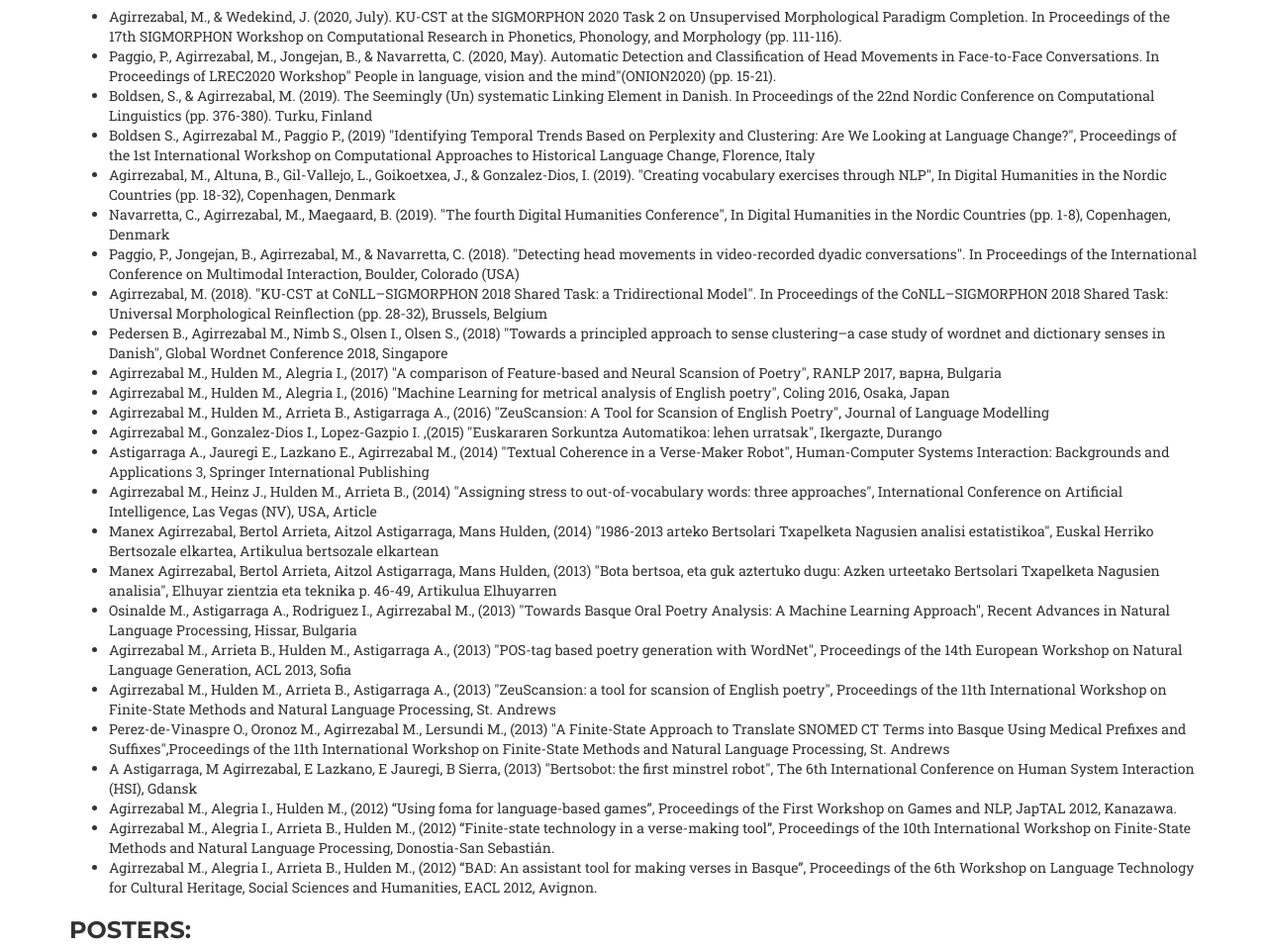
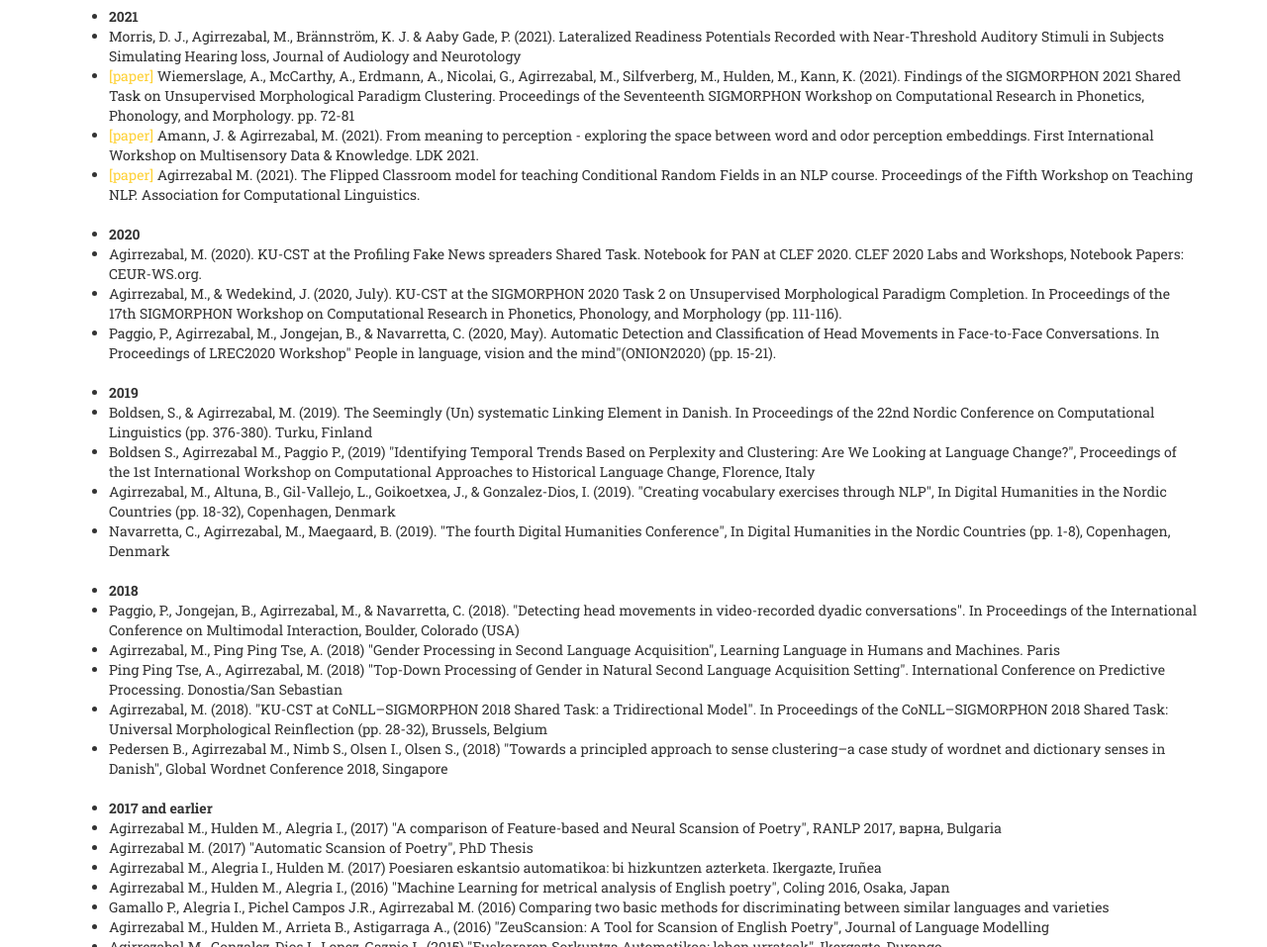
Before and after one commit to manexagirrezabal/manexagirrezabal.github.io, a plain HTML site: page research.html in a window 1280 px wide. Shown: the part 307-1264 px from the top of the page at 99% size. Drawn offline with nearby package versions, Linux system fonts and the light colour scheme; a web font is replaced by a local one.

Commit message:
Added missing research.

```diff
--- a/research.html
+++ b/research.html
@@ -84,17 +84,37 @@
 
                         <h3 class="section-heading">Publications:</h3>
                         <ul>
+<li><b>2021</b></li>
+<li>Morris, D. J., Agirrezabal, M., Brännström, K. J. & Aaby Gade, P. (2021). Lateralized Readiness Potentials Recorded with Near-Threshold Auditory Stimuli in Subjects Simulating Hearing loss, Journal of Audiology and Neurotology</li>
+<li><a href="https://aclanthology.org/2021.sigmorphon-1.8/" target="_blank">[paper]</a> Wiemerslage, A., McCarthy, A., Erdmann, A., Nicolai, G., Agirrezabal, M., Silfverberg, M., Hulden, M., Kann, K. (2021). Findings of the SIGMORPHON 2021 Shared Task on Unsupervised Morphological Paradigm Clustering. Proceedings of the Seventeenth SIGMORPHON Workshop on Computational Research
+in Phonetics, Phonology, and Morphology. pp. 72-81</li>
+<li><a href="https://raw.githubusercontent.com/Odeuropa/mdk21/afd407ad2afa560cd9ccaba0620f23678b5e52e2/preprints/MDK_paper_1.pdf" target="_blank">[paper]</a> Amann, J. & Agirrezabal, M. (2021). From meaning to perception - exploring the space between word and odor perception embeddings. First International Workshop on Multisensory Data & Knowledge. LDK 2021.</li>
+<li><a href="https://aclanthology.org/2021.teachingnlp-1.13/" target="_blank">[paper]</a> Agirrezabal M. (2021). The Flipped Classroom model for teaching Conditional Random Fields in an NLP course. Proceedings of the Fifth Workshop on Teaching NLP. Association for Computational Linguistics.</li>
+<br/>
+<li><b>2020</b></li>
+<li>Agirrezabal, M. (2020). KU-CST at the Profiling Fake News spreaders Shared Task. Notebook for PAN at CLEF 2020. CLEF 2020 Labs and Workshops, Notebook Papers: CEUR-WS.org.</li>
 <li>Agirrezabal, M., & Wedekind, J. (2020, July). KU-CST at the SIGMORPHON 2020 Task 2 on Unsupervised Morphological Paradigm Completion. In Proceedings of the 17th SIGMORPHON Workshop on Computational Research in Phonetics, Phonology, and Morphology (pp. 111-116).</li>
 <li>Paggio, P., Agirrezabal, M., Jongejan, B., & Navarretta, C. (2020, May). Automatic Detection and Classification of Head Movements in Face-to-Face Conversations. In Proceedings of LREC2020 Workshop" People in language, vision and the mind"(ONION2020) (pp. 15-21).</li>
+<br/>
+<li><b>2019</b></li>
 <li>Boldsen, S., & Agirrezabal, M. (2019). The Seemingly (Un) systematic Linking Element in Danish. In Proceedings of the 22nd Nordic Conference on Computational Linguistics (pp. 376-380). Turku, Finland</li>
 <li>Boldsen S., Agirrezabal M., Paggio P., (2019) "Identifying Temporal Trends Based on Perplexity and Clustering: Are We Looking at Language Change?", Proceedings of the 1st International Workshop on Computational Approaches to Historical Language Change, Florence, Italy</li>
 <li>Agirrezabal, M., Altuna, B., Gil-Vallejo, L., Goikoetxea, J., & Gonzalez-Dios, I. (2019). "Creating vocabulary exercises through NLP", In Digital Humanities in the Nordic Countries (pp. 18-32), Copenhagen, Denmark</li>
 <li>Navarretta, C., Agirrezabal, M., Maegaard, B. (2019). "The fourth Digital Humanities Conference",  In Digital Humanities in the Nordic Countries (pp. 1-8), Copenhagen, Denmark</li>
+<br/>
+<li><b>2018</b></li>
 <li>Paggio, P., Jongejan, B., Agirrezabal, M., & Navarretta, C. (2018). "Detecting head movements in video-recorded dyadic conversations". In Proceedings of the International Conference on Multimodal Interaction, Boulder, Colorado (USA)</li>
+<li>Agirrezabal, M., Ping Ping Tse, A. (2018) "Gender Processing in Second Language Acquisition", Learning Language in Humans and Machines. Paris</li>
+<li>Ping Ping Tse, A., Agirrezabal, M. (2018) "Top-Down Processing of Gender in Natural Second Language Acquisition Setting". International Conference on Predictive Processing. Donostia/San Sebastian</li>
 <li>Agirrezabal, M. (2018). "KU-CST at CoNLL–SIGMORPHON 2018 Shared Task: a Tridirectional Model". In Proceedings of the CoNLL–SIGMORPHON 2018 Shared Task: Universal Morphological Reinflection (pp. 28-32), Brussels, Belgium</li>
 <li>Pedersen B., Agirrezabal M., Nimb S., Olsen I., Olsen S., (2018) "Towards a principled approach to sense clustering–a case study of wordnet and dictionary senses in Danish", Global Wordnet Conference 2018, Singapore</li>
+<br/>
+<li><b>2017 and earlier</b></li>
 <li>Agirrezabal M., Hulden M., Alegria I., (2017) "A comparison of Feature-based and Neural Scansion of Poetry", RANLP 2017, варна, Bulgaria</li>
+<li>Agirrezabal M. (2017) "Automatic Scansion of Poetry", PhD Thesis</li>
+<li>Agirrezabal M., Alegria I., Hulden M. (2017) Poesiaren eskantsio automatikoa: bi hizkuntzen azterketa. Ikergazte, Iruñea</li>
 <li>Agirrezabal M., Hulden M., Alegria I., (2016) "Machine Learning for metrical analysis of English poetry", Coling 2016, Osaka, Japan</li>
+<li>Gamallo P., Alegria I., Pichel Campos J.R., Agirrezabal M. (2016) Comparing two basic methods for discriminating between similar languages and varieties</li>
 <li>Agirrezabal M., Hulden M., Arrieta B., Astigarraga A., (2016) "ZeuScansion: A Tool for Scansion of English Poetry", Journal of Language Modelling</li>
 <li>Agirrezabal M., Gonzalez-Dios I., Lopez-Gazpio I. ,(2015) "Euskararen Sorkuntza Automatikoa: lehen urratsak", Ikergazte, Durango</li>
 <li>Astigarraga A., Jauregi E., Lazkano E., Agirrezabal M., (2014) "Textual Coherence in a Verse-Maker Robot", Human-Computer Systems Interaction: Backgrounds and Applications 3, Springer International Publishing</li>
@@ -107,13 +127,16 @@
 <li>Perez-de-Vinaspre O., Oronoz M., Agirrezabal M., Lersundi M., (2013) "A Finite-State Approach to Translate SNOMED CT Terms into Basque Using Medical Prefixes and Suffixes",Proceedings of the 11th International Workshop on Finite-State Methods and Natural Language Processing, St. Andrews</li>
 <li>A Astigarraga, M Agirrezabal, E Lazkano, E Jauregi, B Sierra, (2013) "Bertsobot: the first minstrel robot",  The 6th International Conference on Human System Interaction (HSI), Gdansk</li>
 <li>Agirrezabal M., Alegria I., Hulden M., (2012) “Using foma for language-based games”, Proceedings of the First Workshop on Games and NLP, JapTAL 2012, Kanazawa.</li>
+<li>Agirrezabal M. (2012) Bertsobot: lehen urratsak. Master tesia. Euskal Herriko Unibertsitatea</li>
 <li>Agirrezabal M., Alegria I., Arrieta B., Hulden M., (2012) “Finite-state technology in a verse-making tool”, Proceedings of the 10th International Workshop on Finite-State Methods and Natural Language Processing, Donostia-San Sebastián.</li>
 <li>Agirrezabal M., Alegria I., Arrieta B., Hulden M., (2012) “BAD: An assistant tool for making verses in Basque”, Proceedings of the 6th Workshop on Language Technology for Cultural Heritage, Social Sciences and Humanities, EACL 2012, Avignon.</li>
 
+<li>Agirrezabal M. (2011) "Bertsotarako Arbel Digitala". Karrera Bukaerako Proiektua. Euskal Herriko Unibertsitatea</li>
 </ul>
 
 <h3 class="section-heading">Posters:</h3>
 <ul>
+<li>Agirrezabal M. (2020). The Flipped Classroom model for teaching Conditional Random Fields in an NLP course. Proceedings of the Fifth Workshop on Teaching NLP. Association for Computational Linguistics.</li>
 <li>Agirrezabal, M., & Wedekind, J. (2020, July). KU-CST at the SIGMORPHON 2020 Task 2 on Unsupervised Morphological Paradigm Completion. In Proceedings of the 17th SIGMORPHON Workshop on Computational Research in Phonetics, Phonology, and Morphology (pp. 111-116). <a href="https://sigmorphon.github.io/workshops/2020/Posters/26_Poster.pdf">Link to poster</a></li>
 <li>Boldsen S., Agirrezabal M., Paggio P., (2019) "Identifying Temporal Trends Based on Perplexity and Clustering: Are We Looking at Language Change?", Proceedings of the 1st International Workshop on Computational Approaches to Historical Language Change, Florence, Italy <a href="https://languagechange.org/pdf/lchange19/poster_Boldsen.pdf">Link to poster</a></li>
 <li>Ping Ping Tse A., Agirrezabal M., (2018) Top-Down Processing of Gender in Natural Second Language Acquisition Setting, 1st International Conference on Predictive Processing, Donostia-San Sebastian <a href="https://osf.io/wnrvz/">Link to poster</a></li>
@@ -123,8 +146,9 @@
 <li>Agirrezabal M., Hulden M., Alegria I., (2016) "Machine Learning for metrical analysis of English poetry", Coling 2016, Osaka, Japan</li>
 <li>Osinalde M., Astigarraga A., Rodriguez I., Agirrezabal M., (2013) "Towards Basque Oral Poetry Analysis: A Machine Learning Approach", Recent Advances in Natural Language Processing, Hissar, Bulgaria</li>
 <li>Agirrezabal M., Arrieta B., Hulden M., Astigarraga A., (2013) "POS-tag based poetry generation with WordNet", 14th European Workshop on Natural Language Generation, ACL 2013, Sofia</li>
-<li>Agirrezabal M., Alegria I., Arrieta B., Hulden M., (2012) “Finite-state technology in a verse-making tool”, 10th International Workshop on Finite-State Methods and Natural Language Processing, Donostia-San Sebastián.</li>
-<li>Agirrezabal M., Alegria I., Arrieta B., Hulden M., (2012) “BAD: An assistant tool for making verses in Basque”, Workshop on Language Technology for Cultural Heritage, Social Sciences and Humanities, EACL 2012, Avignon.</li>
+<li>Agirrezabal M., Alegria I., Arrieta B., Hulden M., (2012) "Finite-state technology in a verse-making tool", 10th International Workshop on Finite-State Methods and Natural Language Processing, Donostia-San Sebastián.</li>
+<li>Agirrezabal M., Alegria I., Hulden M. (2012) "Using foma for language-based games". 1st Workshop on Games and NLP (GAMNLP-12)</li>
+<li>Agirrezabal M., Alegria I., Arrieta B., Hulden M., (2012) "BAD: An assistant tool for making verses in Basque", Workshop on Language Technology for Cultural Heritage, Social Sciences and Humanities, EACL 2012, Avignon.</li>
 </ul>
 
 
```
